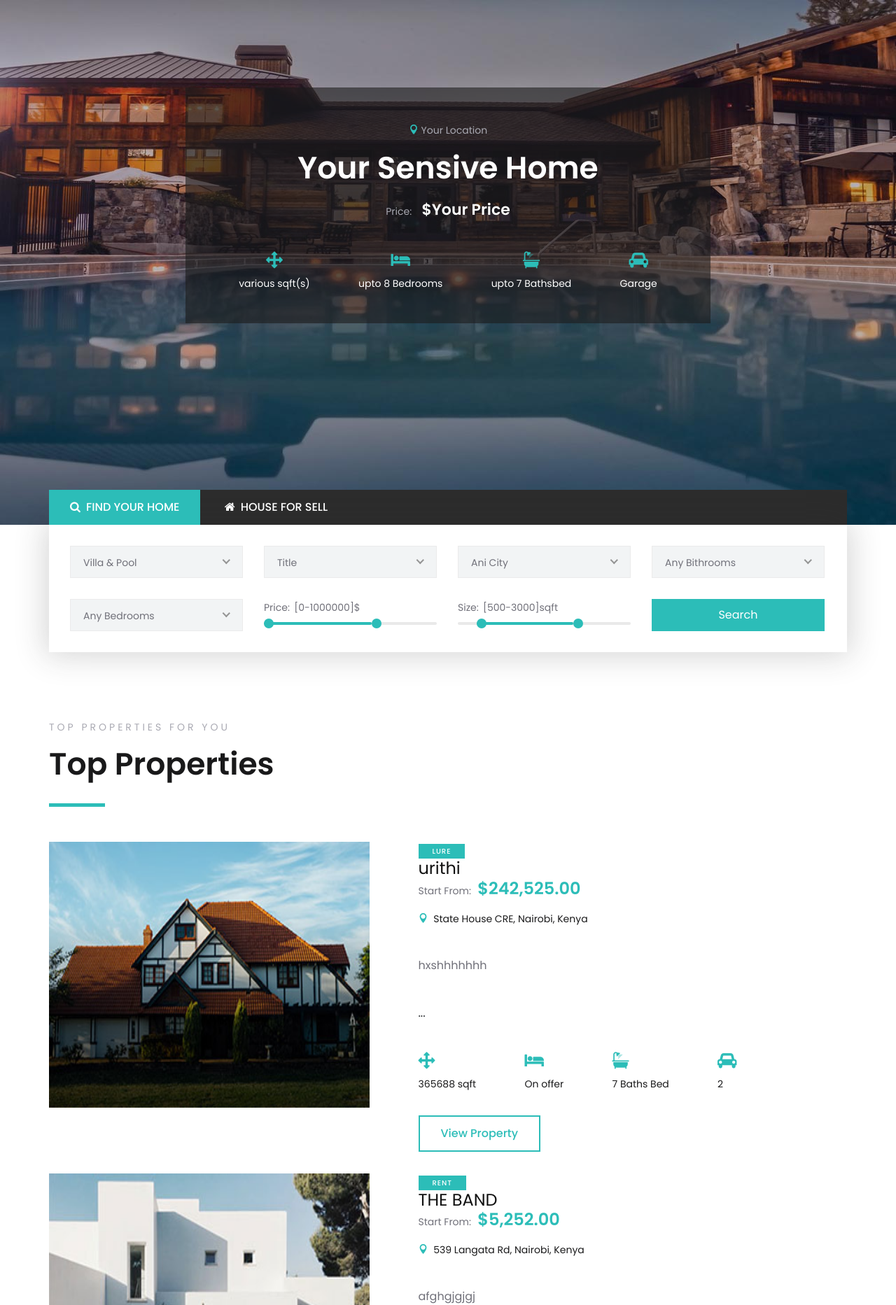
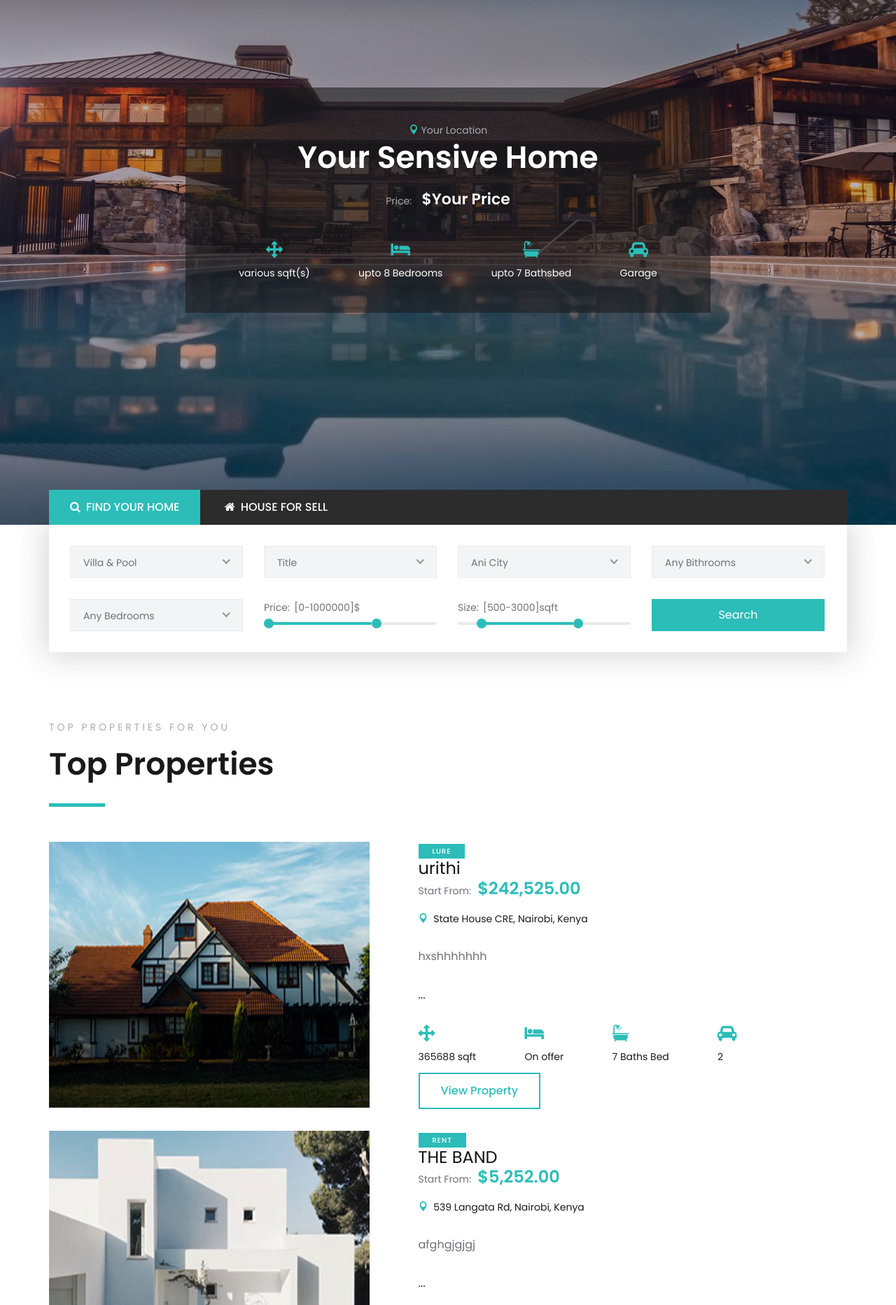
Before and after one commit to nebstarmalala/sensiveproperties, a PHP site: page / in a window 1280 px wide. Shown: the part 61-1926 px from the top of the page at 70% size. Run offline with PHP 8.4, Linux system fonts and the light colour scheme; data comes from the database, SQL or seed files in the repository; data that the repository does not hold is empty.

Commit message:
redefine bottom margin

```diff
--- a/css/style.css
+++ b/css/style.css
@@ -68,7 +68,7 @@ p {
 	color: #707079;
 	font-weight: 400;
 	line-height: 26px;
-	margin: 0 0 15px 0;
+	margin: 0 0 0 0;
 }
 img {
 	max-width: 100%;
@@ -861,7 +861,7 @@ ul, ol {
 	padding: 12px 30px;
 	display: inline-block;
 	float: right;
-	margin-top: 32px;
+	margin-top: 10px;
 }
 .top-properties-carousel.owl-carousel .owl-nav button[type=button] {
 	width: 26px;
@@ -936,7 +936,7 @@ ul, ol {
 	margin-right: 4px;
 }
 .top-properties-carousel .single-top-properties .stp-text P {
-	margin-bottom: 43px;
+	margin-bottom: 30px;
 }
 .top-properties-carousel .single-top-properties .stp-text .room-features li {
 	list-style: none;
```
